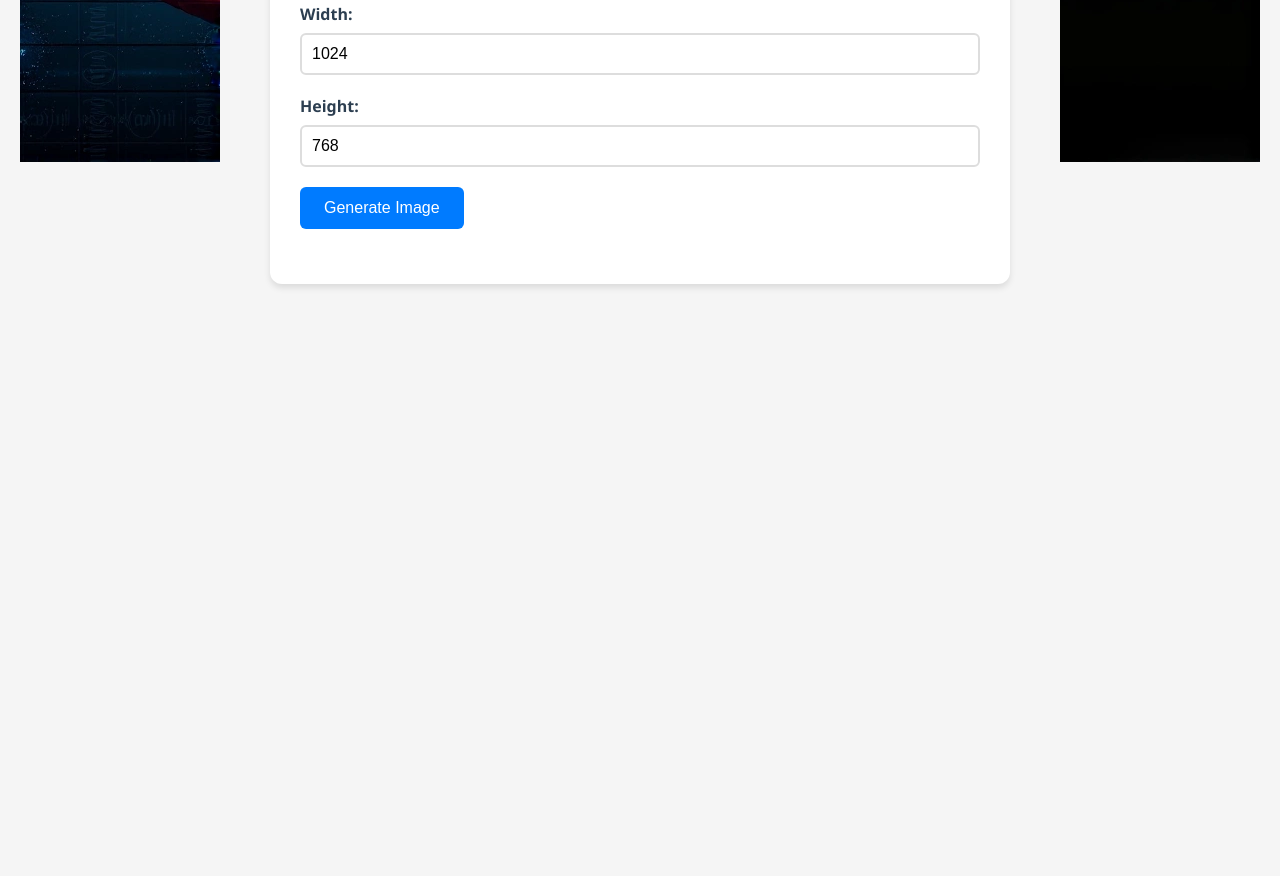
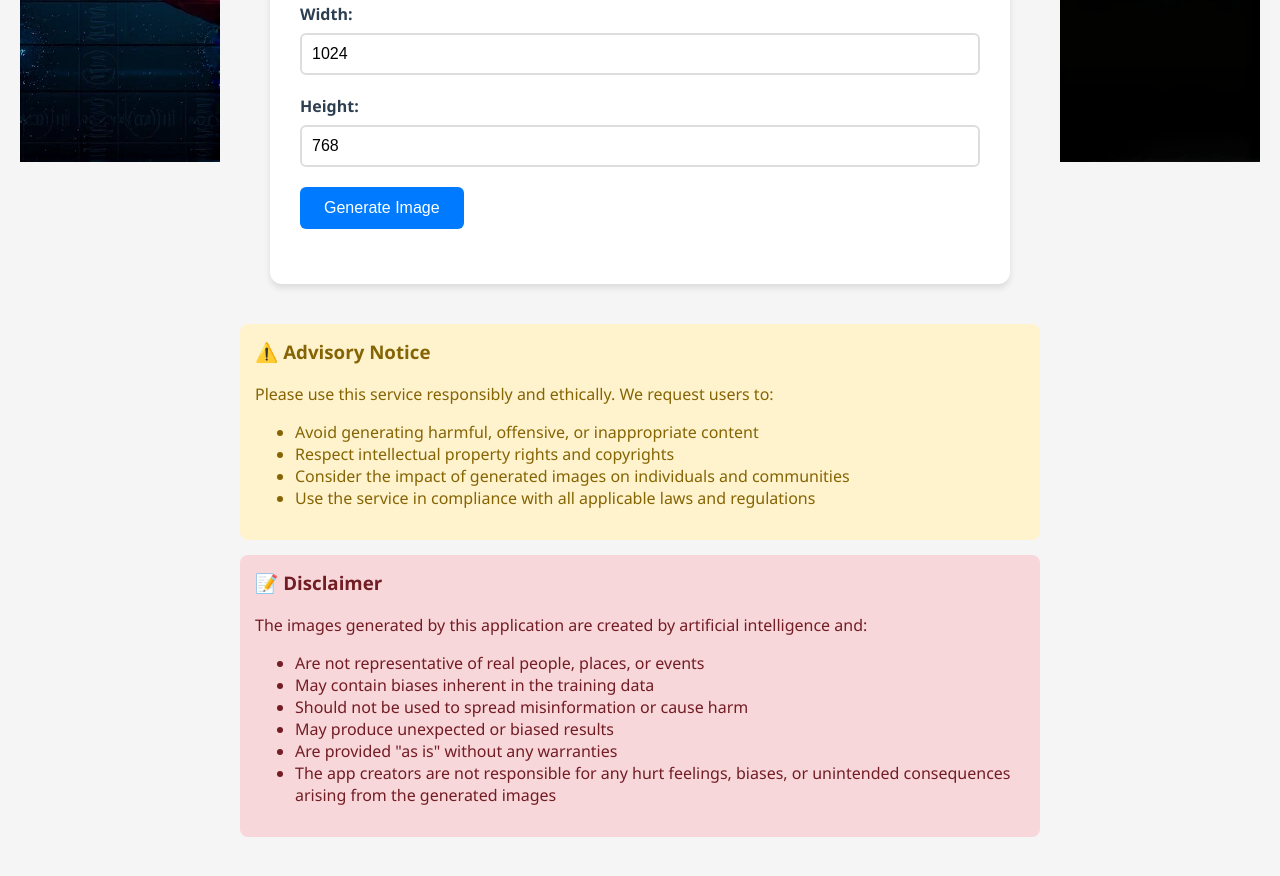
Before and after one commit to wsmaisys/Flux-Image-Generator, a plain HTML site: page static/index.html in a window 1280 px wide. Shown: the part 586-1462 px from the top of the page. Before the commit the page ends 890 px from the top, so only its background shows below. Drawn offline with Linux system fonts and the light colour scheme.

Commit message:
last commit

```diff
--- a/static/index.html
+++ b/static/index.html
@@ -202,8 +202,8 @@
             <h1>🎨 FLUX Image Generator</h1>
             <div class="model-info">
                 <strong>Model:</strong> <a href="https://huggingface.co/black-forest-labs/FLUX.1-schnell" target="_blank">FLUX.1-schnell by Black Forest Labs</a><br>
-                <strong>Description:</strong> An efficient image generation model capable of creating high-quality images from text descriptions.<br>
-                <strong>Capabilities:</strong> Creates detailed images up to 2048x2048 resolution with excellent composition and artistic style.
+                <strong>Description:</strong> An efficient image generation model capable of creating images from text descriptions.<br>
+                <strong>Capabilities:</strong> Creates detailed images up to 2048x2048 resolution with composition and artistic style.
             </div>
         </div>
 
@@ -298,5 +298,33 @@
             document.getElementById('downloadBtn').style.display = 'none';
         });
     </script>
-</body>
+        <!-- Footer section with advisory and disclaimer -->
+        <footer style="margin-top: 40px;">
+        <div style="max-width:800px;margin:0 auto;">
+            <div class="advisory" style="background-color: #fff3cd; color: #856404; padding: 15px; border-radius: 8px; margin-bottom: 15px;">
+                <h3 style="color: #856404; margin-top: 0;">⚠️ Advisory Notice</h3>
+                <p>Please use this service responsibly and ethically. We request users to:</p>
+                <ul>
+                    <li>Avoid generating harmful, offensive, or inappropriate content</li>
+                    <li>Respect intellectual property rights and copyrights</li>
+                    <li>Consider the impact of generated images on individuals and communities</li>
+                    <li>Use the service in compliance with all applicable laws and regulations</li>
+                </ul>
+            </div>
+
+            <div class="disclaimer" style="background-color: #f8d7da; color: #721c24; padding: 15px; border-radius: 8px; margin-bottom: 25px;">
+                <h3 style="color: #721c24; margin-top: 0;">📝 Disclaimer</h3>
+                <p>The images generated by this application are created by artificial intelligence and:</p>
+                <ul>
+                    <li>Are not representative of real people, places, or events</li>
+                    <li>May contain biases inherent in the training data</li>
+                    <li>Should not be used to spread misinformation or cause harm</li>
+                    <li>May produce unexpected or biased results</li>
+                    <li>Are provided "as is" without any warranties</li>
+                    <li>The app creators are not responsible for any hurt feelings, biases, or unintended consequences arising from the generated images</li>
+                </ul>
+            </div>
+        </div>
+        </footer>
+    </body>
 </html>
```
Also changed, not shown: 3 other files.
